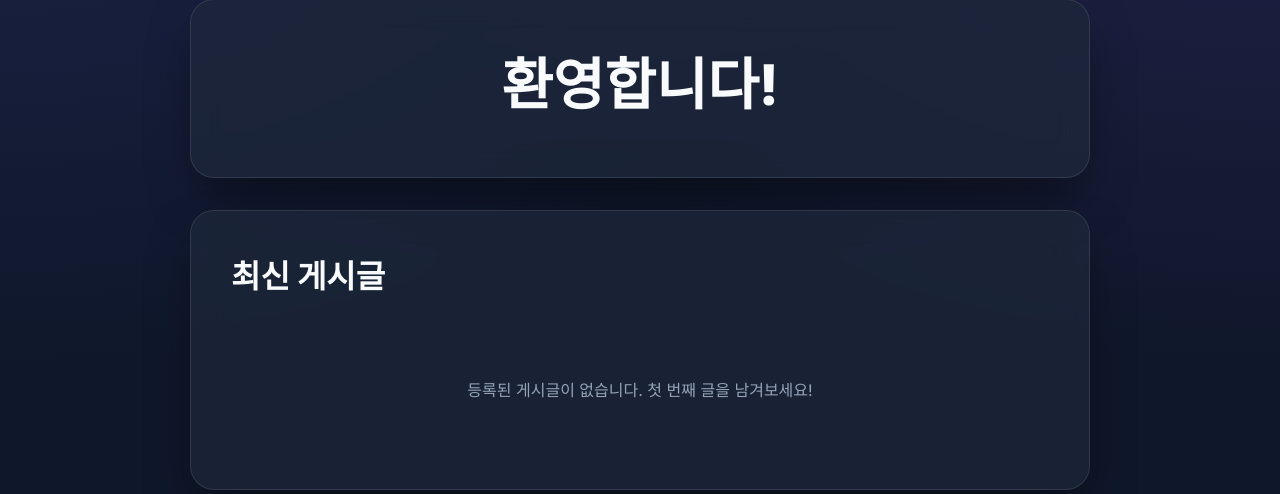
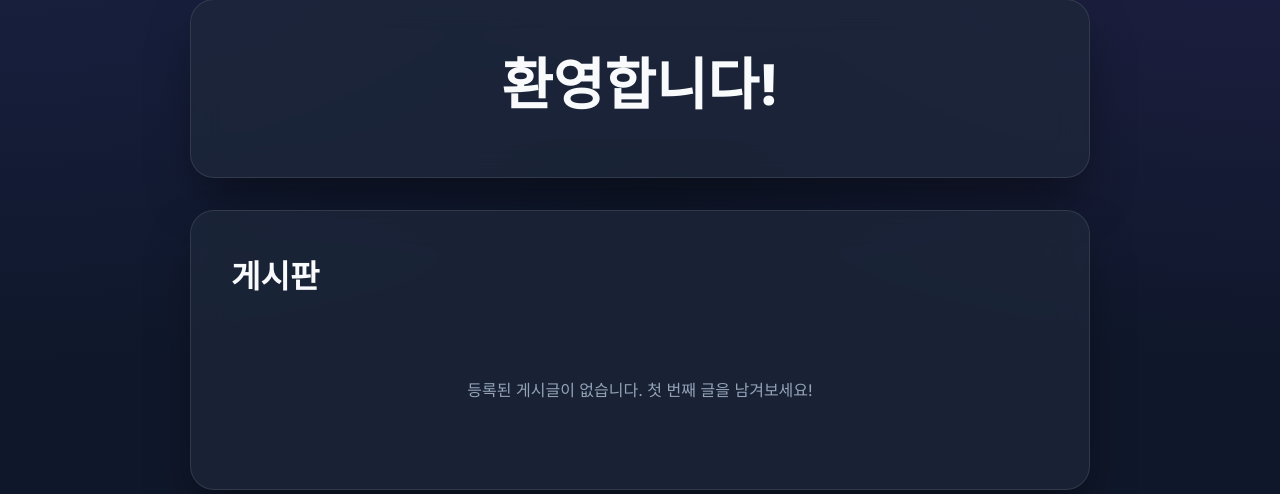
Before and after one commit to cjmin2008-hash/hyyum, a Flask app: page / in a window 1280 px wide. Shown: the part 195-689 px from the top of the page. Run offline with Flask 3, Linux system fonts and the light colour scheme.

Commit message:
UI: change '최신 게시글' to '게시판' on homepage

```diff
--- a/templates/index.html
+++ b/templates/index.html
@@ -14,7 +14,7 @@
 
     <div class="card" style="max-width: 900px;">
         <div style="display: flex; justify-content: space-between; align-items: center; margin-bottom: 2rem;">
-            <h2 style="margin-bottom: 0; text-align: left;">최신 게시글</h2>
+            <h2 style="margin-bottom: 0; text-align: left;">게시판</h2>
             {% if current_user.is_authenticated %}
             <a href="{{ url_for('main.new_post') }}" class="btn"
                 style="width: auto; padding: 0.6rem 1.2rem; margin-top: 0;">글쓰기</a>
```
